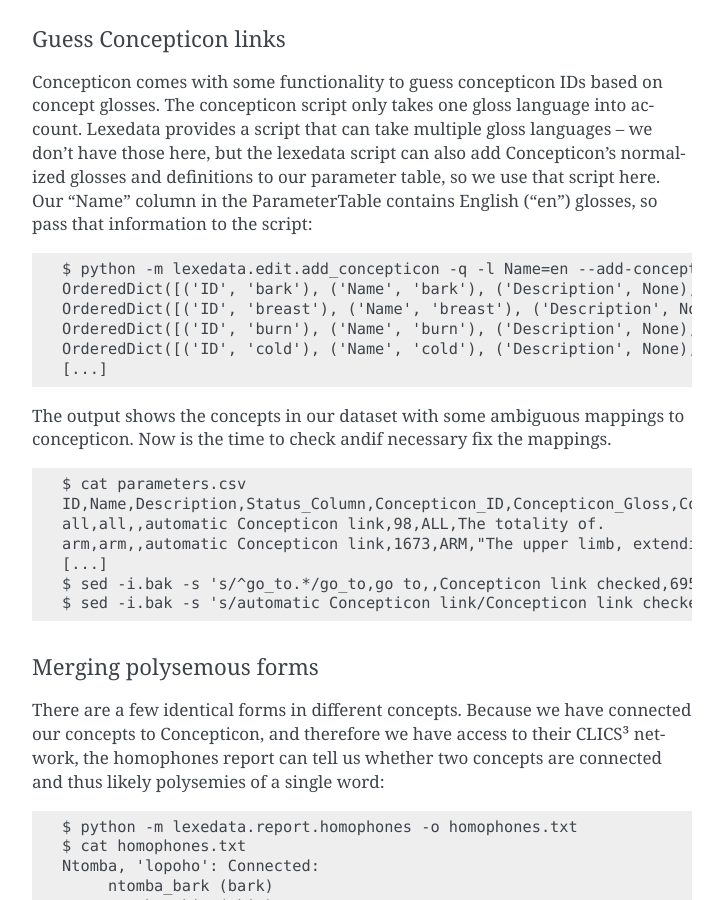
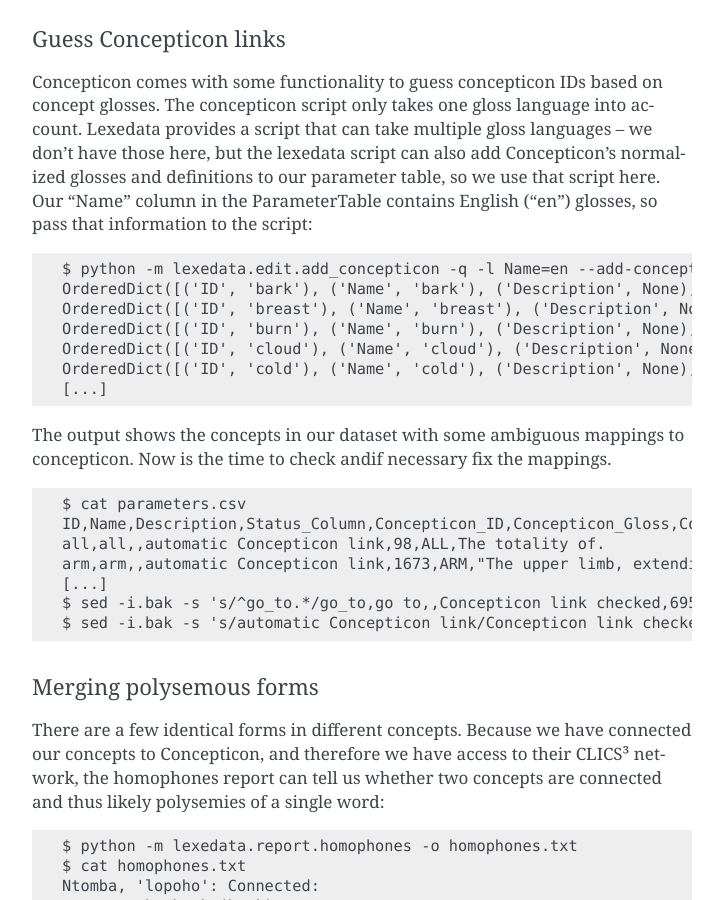
Before and after one commit to lexedata/lexedata, a Sphinx documentation site: the page built from docs/tour.rst, in a window 1280 px wide and 900 px high, scrolled down 15556 px. Shown: the whole window, without its empty margins (388-1111 px from the left). Built offline with Sphinx 7.4.7, drawn with Linux system fonts in a browser that asks for light colours.

Commit message:
Concepticon was updated?

```diff
--- a/docs/tour.rst
+++ b/docs/tour.rst
@@ -756,8 +756,9 @@
     $ python -m lexedata.edit.add_concepticon -q -l Name=en --add-concept-set-names --add-definitions
     OrderedDict([('ID', 'bark'), ('Name', 'bark'), ('Description', None), ('Status_Column', None), ('Concepticon_ID', None)]) 2 [('1204', 3), ('1206', 1)]
     OrderedDict([('ID', 'breast'), ('Name', 'breast'), ('Description', None), ('Status_Column', None), ('Concepticon_ID', None)]) 2 [('1402', 3), ('1592', 1)]
-    OrderedDict([('ID', 'burn'), ('Name', 'burn'), ('Description', None), ('Status_Column', None), ('Concepticon_ID', None)]) 2 [('2102', 3), ('141', 2), ('1428', 2)]
-    OrderedDict([('ID', 'cold'), ('Name', 'cold'), ('Description', None), ('Status_Column', None), ('Concepticon_ID', None)]) 2 [('1287', 3), ('102', 1), ('2483', 1)]
+    OrderedDict([('ID', 'burn'), ('Name', 'burn'), ('Description', None), ('Status_Column', None), ('Concepticon_ID', None)]) 2 [('2102', 3), ('141', 2), ('1428', 2), ('3622', 1)]
+    OrderedDict([('ID', 'cloud'), ('Name', 'cloud'), ('Description', None), ('Status_Column', None), ('Concepticon_ID', None)]) 2 [('1489', 3), ('448', 1)]
+    OrderedDict([('ID', 'cold'), ('Name', 'cold'), ('Description', None), ('Status_Column', None), ('Concepticon_ID', None)]) 2 [('1287', 3), ('102', 1), ('2483', 1), ('2932', 1)]
     [...]
 
 The output shows the concepts in our dataset with some ambiguous mappings to concepticon. Now is the time to check andif necessary fix the mappings. ::
```
